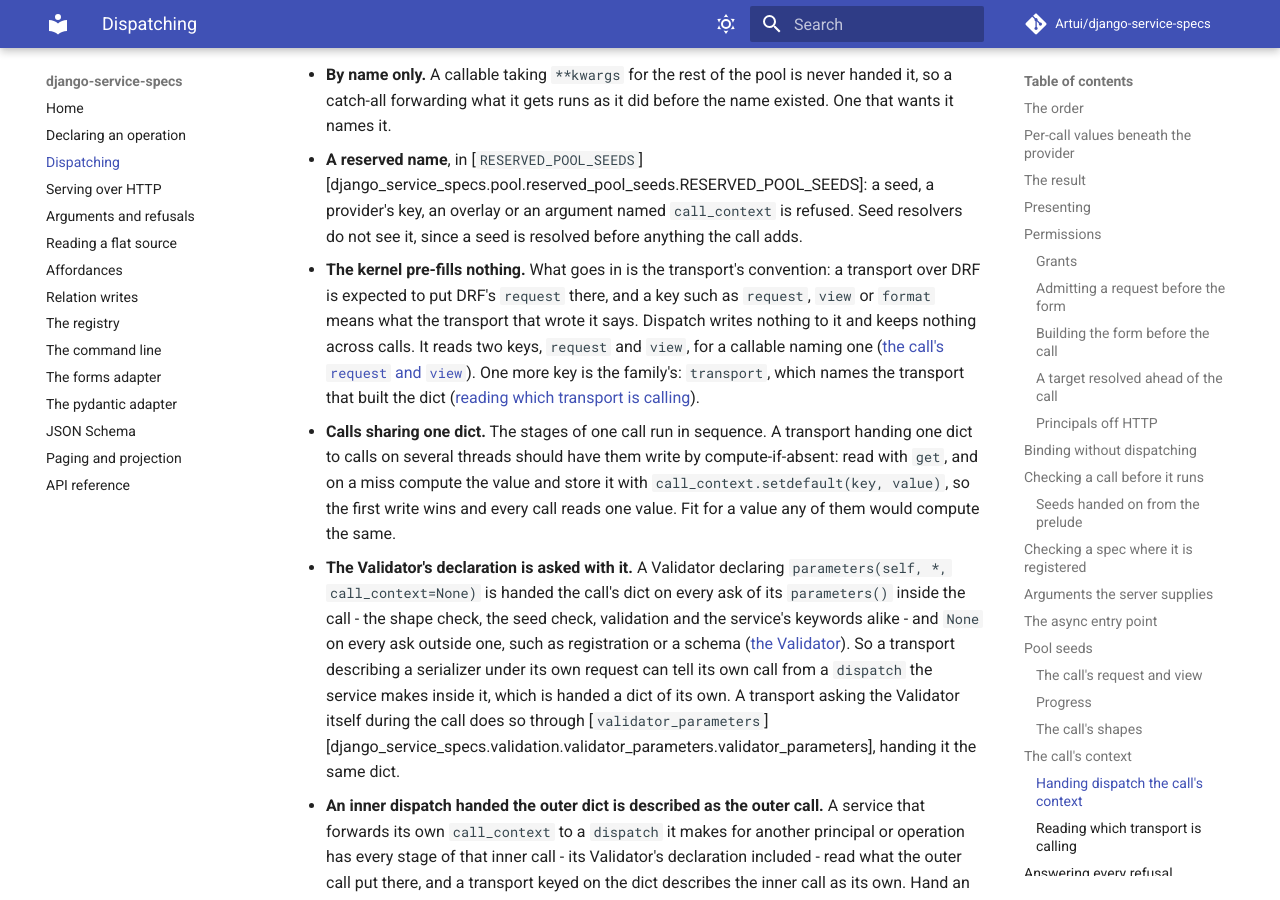
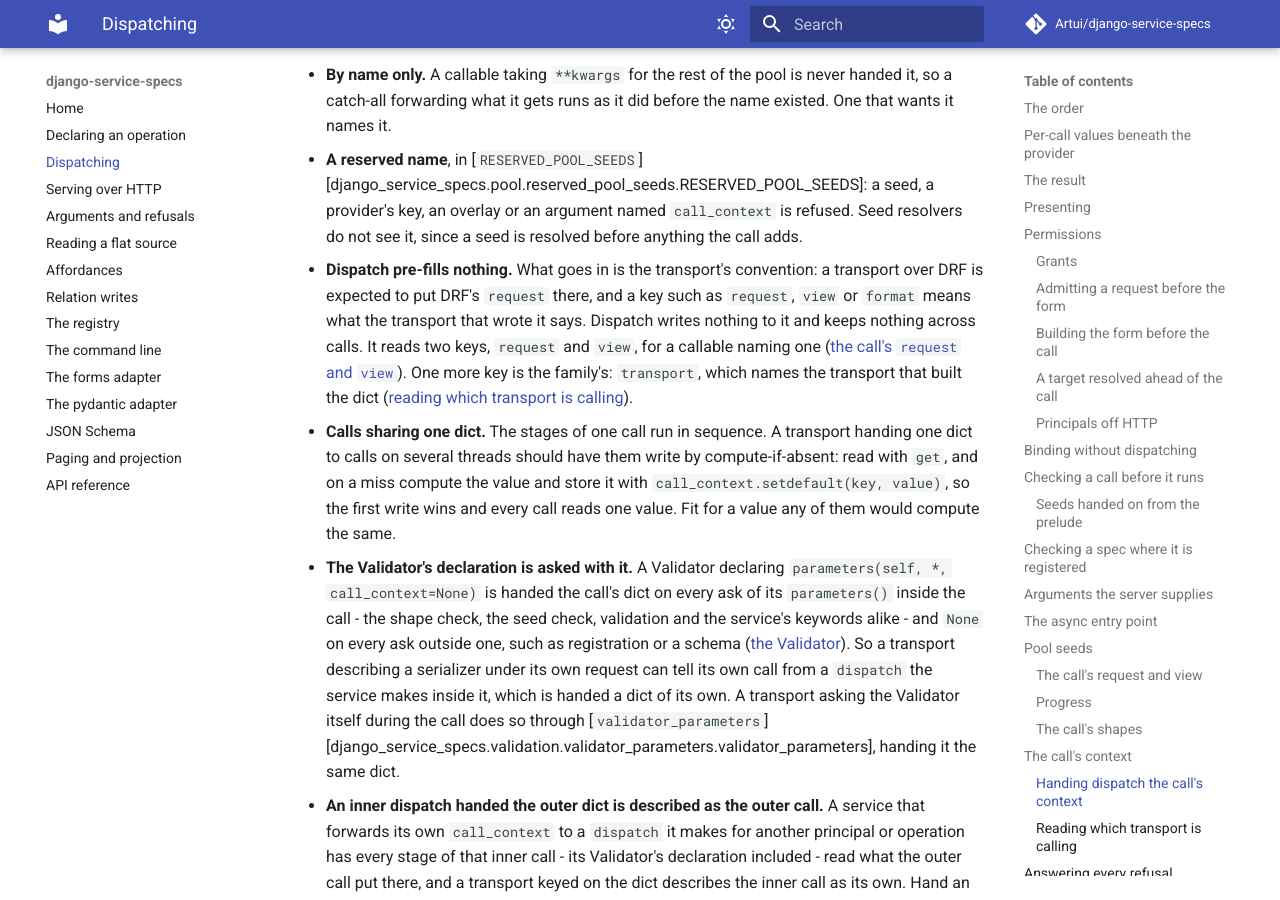
Before and after one commit to Artui/django-service-specs, an MkDocs documentation site: the page built from docs/dispatching.md, in a window 1280 px wide and 900 px high, scrolled down 34203 px. Built offline with MkDocs 1.6.1 and Material for MkDocs 9.7.7, drawn with Linux system fonts in a browser that asks for light colours; comment, search, counter and statistics services are not loaded.

Commit message:
Say dispatch pre-fills nothing, since the kernel now ships a builder that does
Co-Authored-By: Claude Sonnet 5.5 <noreply@anthropic.com>

```diff
--- a/docs/dispatching.md
+++ b/docs/dispatching.md
@@ -1276,7 +1276,7 @@ what the service left there.
   a seed, a provider's key, an overlay or an argument named `call_context` is
   refused. Seed resolvers do not see it, since a seed is resolved before
   anything the call adds.
-- **The kernel pre-fills nothing.** What goes in is the transport's
+- **Dispatch pre-fills nothing.** What goes in is the transport's
   convention: a transport over DRF is expected to put DRF's `request` there,
   and a key such as `request`, `view` or `format` means what the transport
   that wrote it says.
```
